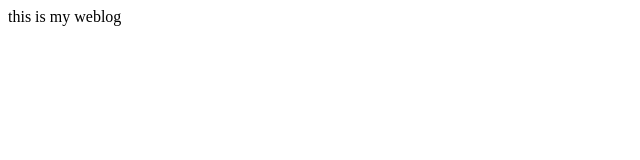
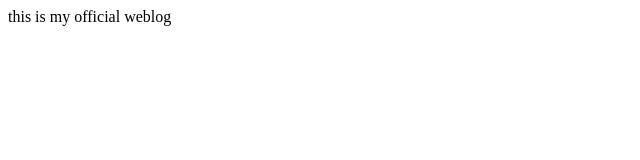
Before and after one commit to siscorxl/siscorxl.github.io, a plain HTML site: page index.html in a window 1280 px wide. Shown: the full height of the page, 0-640 px from the left. Drawn offline with Linux system fonts and the light colour scheme.

Commit message:
Update index.html

```diff
--- a/index.html
+++ b/index.html
@@ -3,6 +3,6 @@
 		<title>SISCO RXL</title>
 	</head>
 
-	<body>this is my weblog</body>
+	<body>this is my official weblog</body>
 
 </html>
```
